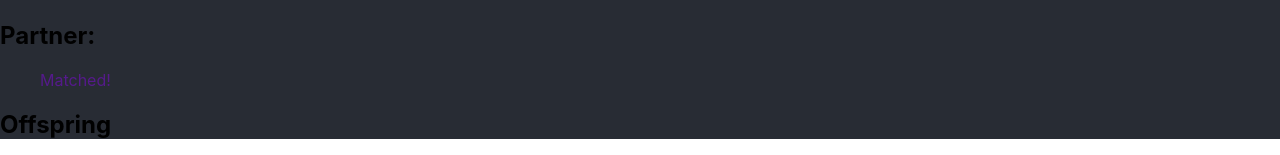
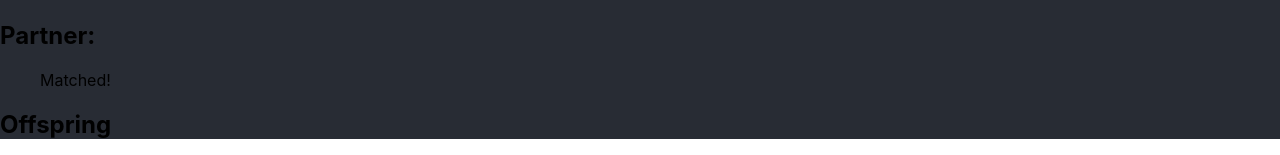
Before and after one commit to MaddieSavic/BitByBitHack2019, a React (Create React App) app in the folder bit_by_bit_app/: page / in a window 1280 px wide. Shown: the part 897-1052 px from the top of the page. Built offline with nearby package versions, Linux system fonts and the light colour scheme.

Commit message:
Got rid of errors on my powershell

```diff
--- a/bit_by_bit_app/src/App.css
+++ b/bit_by_bit_app/src/App.css
@@ -12,10 +12,10 @@ ul {
   list-style:none;
 }
 
-ul li a {
+ul li{
   text-decoration:none;
 }
-ul li a:hover {
+ul li:hover {
   color:blue;
 }
 /*.App {
--- a/bit_by_bit_app/src/App.js
+++ b/bit_by_bit_app/src/App.js
@@ -2,9 +2,6 @@ import React from 'react';
 import './App.css';
 
 class Section extends React.Component{
-  constructor(props){
-    super(props);
-  }
   render(){
   return(
     <div idName = {this.props.headerName}>
@@ -33,7 +30,7 @@ class Button extends React.Component{
     return(
       <div>
       <ul className="Button" onClick ={this.handleClick}>
-        <li><a href="">{this.props.caption}</a></li>
+        <li>{this.props.caption}</li>
       </ul>
       <p>{this.state.isToggleOn}</p>
       </div>
```
